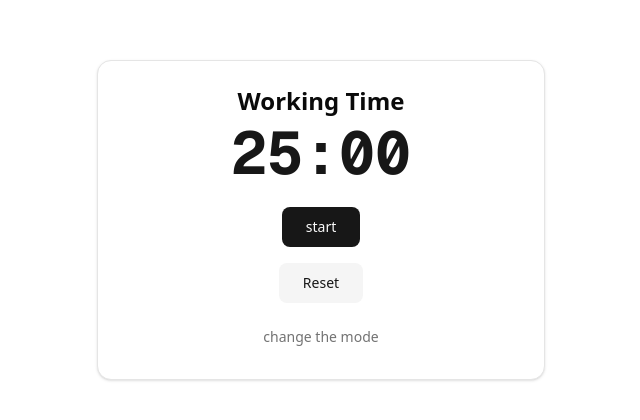
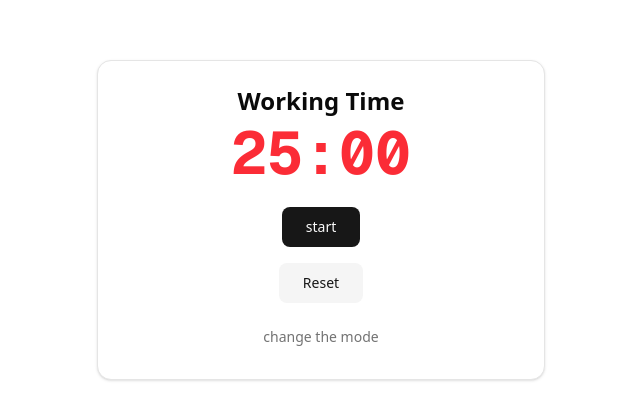
Before and after one commit to asahhiy/Ai_timer, a Next.js app: page / in a window 1280 px wide. Shown: the part 180-600 px from the top of the page, without its empty margins (319-959 px from the left). Built offline with nearby package versions, Linux system fonts and the light colour scheme.

Commit message:
modeでの色の変更

```diff
--- a/src/components/TimerApp.tsx
+++ b/src/components/TimerApp.tsx
@@ -86,7 +86,9 @@
           <CardContent className="flex flex-col items-center gap-6">
             <TimerDisplay
               minutes={timeLeft.minutes}
-              seconds={timeLeft.seconds} />
+              seconds={timeLeft.seconds}
+              mode={mode}
+            />
             <Controles
               onStart={handleStart}
               onReset={handleReset}
--- a/src/components/TimerDisplay.tsx
+++ b/src/components/TimerDisplay.tsx
@@ -1,11 +1,15 @@
 interface TimerDisplayProps {
   minutes: number;
   seconds: number;
+  mode: 'work' | 'break';
 }
 
-export default function TimerDisplay({ minutes, seconds }: TimerDisplayProps) {
+
+export default function TimerDisplay({ minutes, seconds, mode }: TimerDisplayProps) {
   return (
-    <div className="text-6xl font-mono font-bold text-primary">
+    <div className={`text-6xl font-mono font-bold
+    ${mode === 'work' ? 'text-red-500' : 'text-green-500'}
+    `}>
       {String(minutes).padStart(2, '0')}:{String(seconds).padStart(2, '0')}
 
     </div>
```
